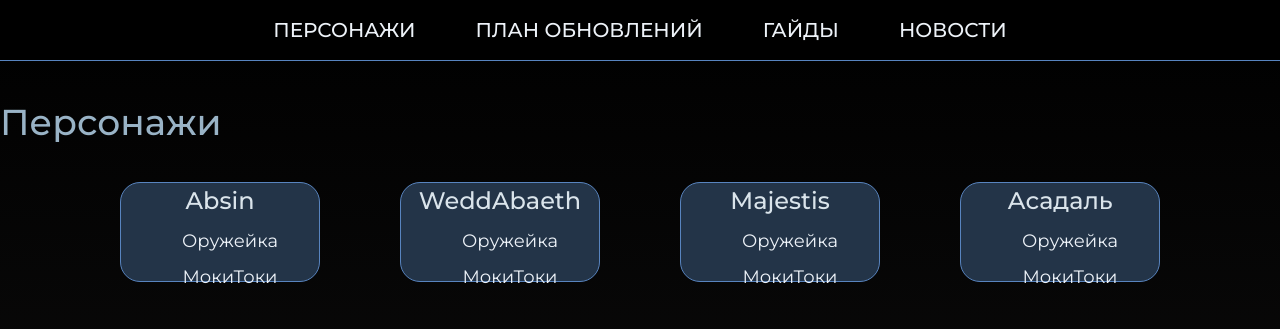
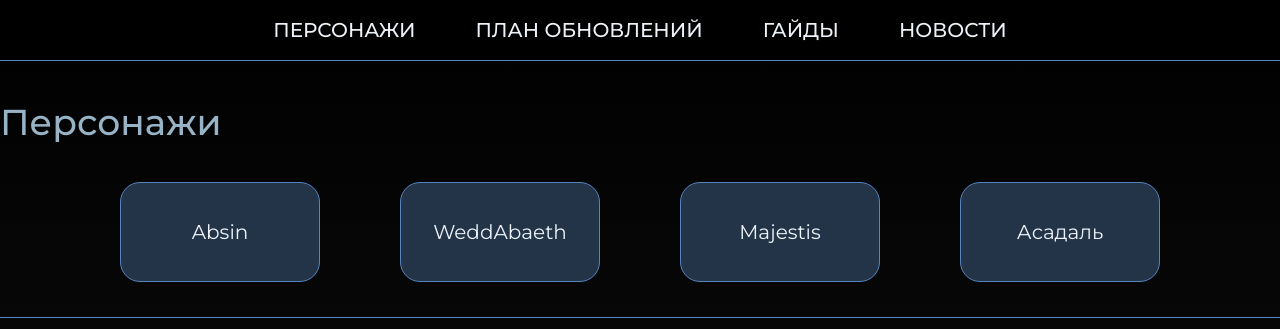
Before and after one commit to poliven-abs/pet-lost, a plain HTML site: page index.html in a window 1280 px wide. Shown: the top 329 px of the page. Drawn offline with Linux system fonts and the light colour scheme.

Commit message:
end18.10

```diff
--- a/index.html
+++ b/index.html
@@ -33,42 +33,6 @@
         <div class="personal">
             <h2 class="block-title">Персонажи</h2>
                 <div class="personal-container" style="align-content: center">
-                    <div class="personal-row">
-                    <div class="personal-id">
-                        <h4 class="block-text" style="padding-bottom: 7px">Absin</h4>
-                        <ul>
-                            <li class="block-text__list" style="padding-bottom: 5px"><a class="block-link" href="">Оружейка</a></li>
-                            <li class="block-text__list" style="padding-bottom: 5px"><a class="block-link" href="">МокиТоки</a></li>
-                        </ul>
-                    </div>
-
-                    <div class="personal-id">
-                        <h4 class="block-text" style="padding-bottom: 7px">WeddAbaeth</h4>
-                        <ul>
-                            <li class="block-text__list" style="padding-bottom: 5px"><a class="block-link" href="">Оружейка</a></li>
-                            <li class="block-text__list" style="padding-bottom: 5px"><a class="block-link" href="">МокиТоки</a></li>
-                        </ul>
-                    </div>
-
-                    <div class="personal-id">
-                        <h4 class="block-text" style="padding-bottom: 7px">Majestis</h4>
-                        <ul>
-                            <li class="block-text__list" style="padding-bottom: 5px"><a class="block-link" href="">Оружейка</a></li>
-                            <li class="block-text__list" style="padding-bottom: 5px"><a class="block-link" href="">МокиТоки</a></li>
-                        </ul>
-                    </div>
-
-                    <div class="personal-id">
-                        <h4 class="block-text" style="padding-bottom: 7px">Асадаль</h4>
-                        <ul>
-                            <li class="block-text__list" style="padding-bottom: 5px"><a class="block-link" href="">Оружейка</a></li>
-                            <li class="block-text__list" style="padding-bottom: 5px"><a class="block-link" href="">МокиТоки</a></li>
-                        </ul>
-                    </div>
-
-                </div>
-
-
 
                 <div class="personal-row">
                     <div class="personal-id"><a class="personal-link"
@@ -201,6 +165,16 @@
                         </li> -->
                     </ul>
                 </div>
+
+                <div class="build">
+                    <h4 class="block-text">Оружейные</h4>
+                    <ul>
+                        <li class="block-text__list"><a href="https://www.mokitoki.ru/" target="_blank">MokiToki</a></li>
+                        <li class="block-text__list"><a href="https://loawa.com/rank" target="_blank">LOAWA</a></li>
+                        <li class="block-text__list"><a href="https://iloa.gg/" target="_blank">ILOA</a></li>
+                    </ul>
+                </div>
+
                 <div class="info">
                     <h4 class="block-text">Горизонтальный контент</h4>
                     <ul>
@@ -260,15 +234,7 @@
                     </ul>
                 </div>
 
-                <div class="build">
-                    <h4 class="block-text">Дополнительная информация - Другие Сайты</h4>
-                    <ul>
-                        <li class="block-text__list"><a href="https://maxroll.gg/lost-ark" target="_blank">Maxroll -
-                                Lost Ark</a></li>
-                        <li class="block-text__list"><a href="https://loawa.com/rank" target="_blank">LOAWA</a></li>
-                        <li class="block-text__list"><a href="https://iloa.gg/" target="_blank">ILOA</a></li>
-                    </ul>
-                </div>
+
             </div>
         </div>
 
@@ -284,6 +250,7 @@
                         </li>
                         <li class="block-text__list"><a href="https://lostark.ru/gsrating" target="_blank">Рейтинг
                                 (Россия)</a></li>
+                        <li class="block-text__list"><a href="https://maxroll.gg/lost-ark" target="_blank">Maxroll - Lost Ark</a></li>
                         <li class="block-text__list"><a href="https://lostark.ru/wiki/Gold-table"
                                 target="_blank">Таблица золота за рейды</a></li>
                     </ul>
--- a/style.scss
+++ b/style.scss
@@ -79,17 +79,17 @@
       gap: 50px;
     }
     &-id {
-      width: 200px;
-      height: 150px;
+      width: 250px;
       margin: 15px;
       background-color: #233448;
       box-sizing: border-box;
       border: 1px solid #5884BF;
       border-radius: 20px;
-      align-content: center;
-      text-align: center;
+      display: flex;
+      flex-direction: column;
+      align-items: center;
     }
-    &-name {
+    &-text {
       font-size: 24px;
       font-weight: 500;
       line-height: 1.5;
```
